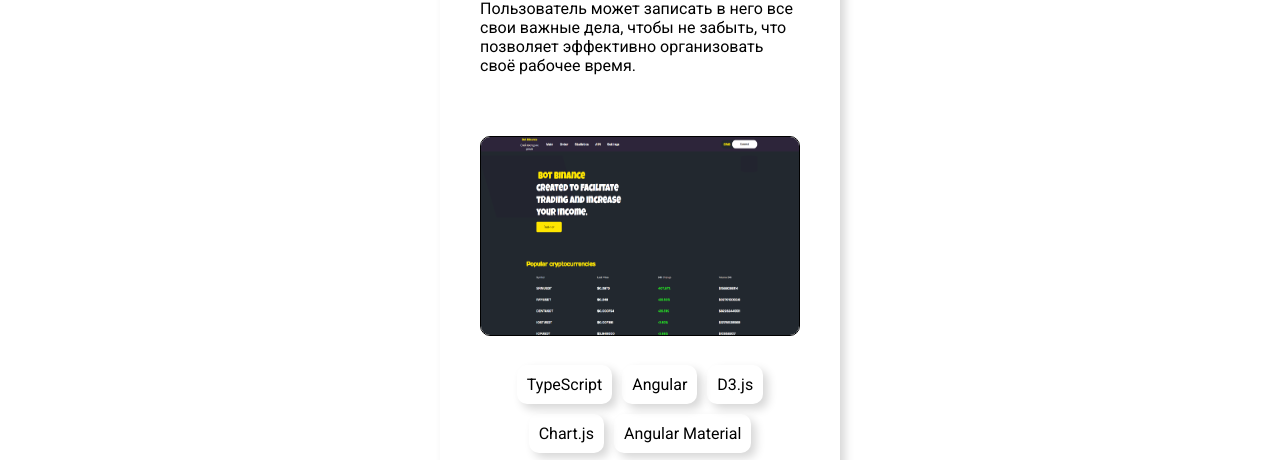
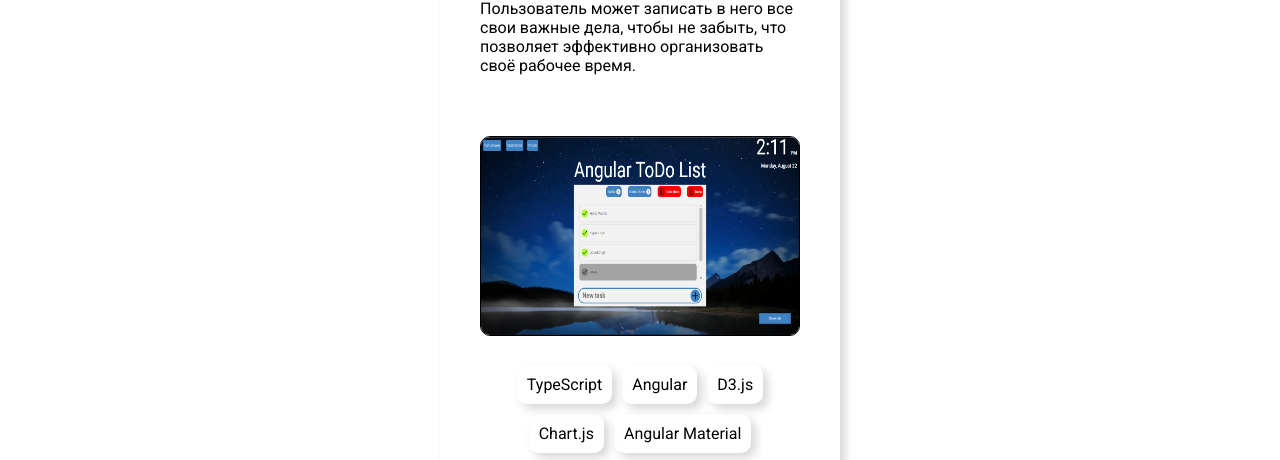
Before and after one commit to ArtsiomDziominski/cv-portfolio, a plain HTML site: page index.html in a window 1280 px wide. Shown: the part 3095-3555 px from the top of the page. Drawn offline with Linux system fonts and the light colour scheme.

Commit message:
update CV

```diff
--- a/index.html
+++ b/index.html
@@ -255,7 +255,7 @@
                         70+ Data,
                         Software and QA
                         Engineers.</p>
-                    <img class="project__image" src="static/img/project1.png" alt="Image project">
+                    <img class="project__image" src="static/img/todo.png" alt="Image project">
                     <div class="project__stake">
                         <p>TypeScript</p>
                         <p>Angular</p>
```
Also changed, not shown: static/img/todo.png (added).
